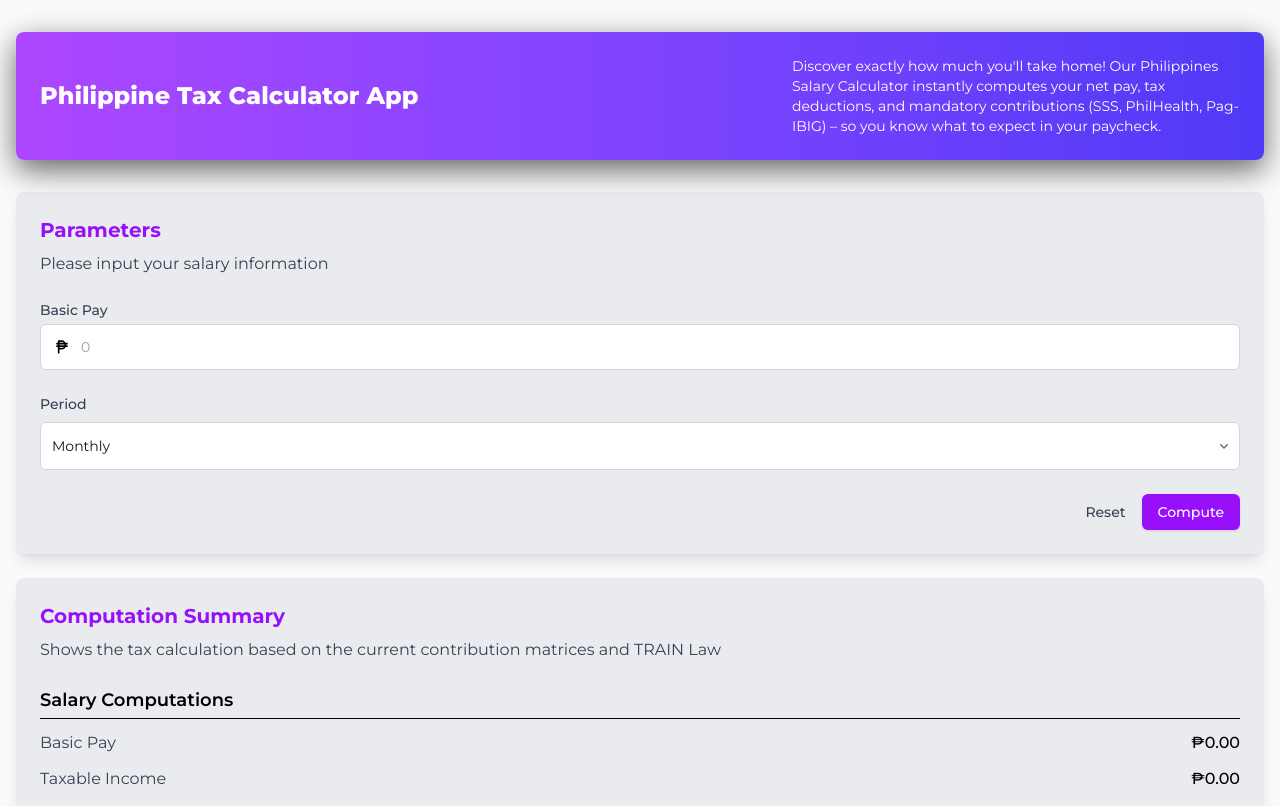
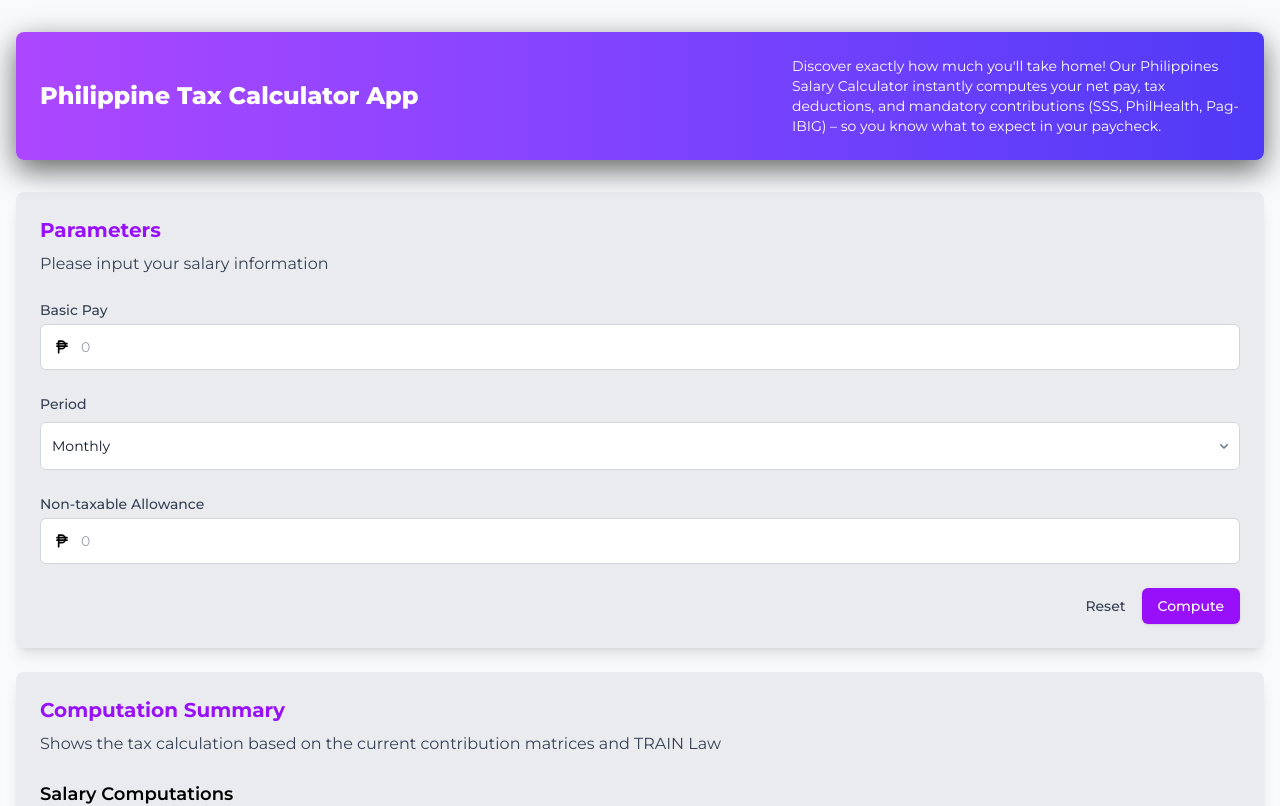
Before and after one commit to JTdev-hub/ph-tax-calculator-app, a React (Vite) app: page / in a window 1280 px wide. Shown: the top 806 px of the page. Built offline with nearby package versions, Linux system fonts and the light colour scheme.

Commit message:
-Optimize code by introducing a refactored version of an Input Box (InputBox) -Added Non Taxable Allowance

```diff
--- a/src/class/Salary.ts
+++ b/src/class/Salary.ts
@@ -9,6 +9,7 @@
 class Salary {
   _salary: number;
   _annualSalary: number;
+  _nonTaxableAllowance: number;
 
   applicableTaxBracket: TaxBracket;
   applicablePhilhealthBracket: PhilhealthBracket;
@@ -16,7 +17,8 @@
   applicableSSSBracket: SocialSecurityBracket;
 
   constructor(salary: SalaryInformation) {
-    this._salary = (salary.salary as number) * salary.period;
+    this._salary = salary.salary * salary.period;
+    this._nonTaxableAllowance = salary.nonTaxableAllowance * salary.period;
     this._annualSalary = this._salary * 12;
     this.applicableTaxBracket = this.findBracket(
       Salary.TAX_BRACKETS,
@@ -223,6 +225,10 @@
     return this._salary;
   }
 
+  get nonTaxableAllowance(): number {
+    return this._nonTaxableAllowance;
+  }
+
   get annualSalary(): number {
     return this._annualSalary;
   }
@@ -285,7 +291,11 @@
   }
 
   computeNetSalary(): number {
-    return this.computeTaxableIncome() - this.computeMonthlyTax();
+    return (
+      this.computeTaxableIncome() +
+      this._nonTaxableAllowance -
+      this.computeMonthlyTax()
+    );
   }
 
   computeTotalDeductions(): number {
--- /dev/null
+++ b/src/components/InputBox.tsx
@@ -0,0 +1,36 @@
+import React from "react";
+import { InputBoxProps } from "../types/global";
+
+interface Props {
+  children?: React.ReactNode;
+  inputBox: InputBoxProps;
+  handleOnChange?: (event: React.ChangeEvent<HTMLInputElement>) => void;
+}
+
+const InputBox = ({ children, inputBox, handleOnChange }: Props) => {
+  return (
+    <div className="mb-6">
+      <label
+        htmlFor={inputBox.id}
+        className="block text-sm font-medium text-gray-700 mb-1"
+      >
+        {inputBox.fieldName}
+      </label>
+      <div className="relative">
+        <div className="pointer-events-none absolute inset-y-0 left-0 flex items-center pl-3">
+          {children}
+        </div>
+        <input
+          id={inputBox.id}
+          placeholder="0"
+          className="block w-full bg-white rounded-md border border-gray-300 pl-10 pr-3 py-3 text-gray-900 placeholder-gray-400  focus:border-purple-500 sm:text-sm"
+          value={handleOnChange ? inputBox.value : undefined}
+          onChange={handleOnChange ? handleOnChange : undefined}
+          inputMode="numeric"
+        />
+      </div>
+    </div>
+  );
+};
+
+export default InputBox;
--- a/src/components/Parameters.tsx
+++ b/src/components/Parameters.tsx
@@ -9,6 +9,7 @@
 } from "../constants/Constants";
 import { ChevronDownIcon } from "@heroicons/react/16/solid";
 import { PERIOD } from "../constants/Constants";
+import InputBox from "./InputBox";
 
 interface Props {
   onCompute: (computedSalary: ComputedSalary) => void;
@@ -16,15 +17,18 @@
 const Parameters = ({ onCompute }: Props) => {
   let salaryObj = salary(defaultSalaryInformation);
   const [salaryInput, setSalaryInput] = useState<string>("");
+  const [nonTaxableAllownace, setNonTaxableAllowance] = useState<string>("");
   const [periodSelect, setPeriodSelect] = useState<number>(1);
 
-  const handleOnChange = (event: React.ChangeEvent<HTMLInputElement>) => {
+  const handleNumericChange =
+    (setValue: React.Dispatch<React.SetStateAction<string>>) =>
+    (event: React.ChangeEvent<HTMLInputElement>) => {
       const rawValue = event.target.value.replace(/,/g, ""); // remove commas\
       const number = Number(rawValue);
       if (!isNaN(number)) {
-      setSalaryInput(number.toLocaleString());
+        setValue(number.toLocaleString());
       } else {
-      setSalaryInput(""); // Reset if not a valid number
+        setValue(""); // Reset if not a valid number
       }
     };
 
@@ -41,11 +45,15 @@
     if (salaryInput !== null && salaryInput !== "" && salaryInput !== "0") {
       salaryObj = salary({
         salary: parseInt(salaryInput.replace(/,/g, ""), 10),
+        nonTaxableAllowance: nonTaxableAllownace
+          ? parseInt(nonTaxableAllownace.replace(/,/g, ""), 10)
+          : 0,
         period: periodSelect,
       });
       onCompute({
         taxableIncome: salaryObj.computeTaxableIncome(),
         salary: salaryObj.salary,
+        nonTaxableAllowance: salaryObj.nonTaxableAllowance,
         monthlyEstimatedTax: salaryObj.computeMonthlyTax(),
         sssContribution: salaryObj.computeSSSContribution(),
         pagIbigContribution: salaryObj.computePagIbigContribution(),
@@ -60,10 +68,13 @@
   const handleReset = () => {
     if (salaryInput) {
       setSalaryInput("");
+      setNonTaxableAllowance("");
+      setPeriodSelect(1);
     }
     salaryObj = salary(defaultSalaryInformation);
     onCompute(defaultComputedSalary);
   };
+
   return (
     <>
       <Card className="bg-gray-300/40 p-6 rounded-lg shadow-lg">
@@ -73,27 +84,16 @@
             Please input your salary information
           </p>
 
-          <div className="mb-6">
-            <label
-              htmlFor="basicPay"
-              className="block text-sm font-medium text-gray-700 mb-1"
+          <InputBox
+            inputBox={{
+              id: "basicPay",
+              fieldName: "Basic Pay",
+              value: salaryInput,
+            }}
+            handleOnChange={handleNumericChange(setSalaryInput)}
           >
-              Basic Pay
-            </label>
-            <div className="relative">
-              <div className="pointer-events-none absolute inset-y-0 left-0 flex items-center pl-3">
-                <TbCurrencyPeso className="text-black" size={20} />
-              </div>
-              <input
-                id="basicPay"
-                placeholder="0"
-                className="block w-full bg-white rounded-md border border-gray-300 pl-10 pr-3 py-3 text-gray-900 placeholder-gray-400  focus:border-purple-500 sm:text-sm"
-                value={salaryInput}
-                onChange={handleOnChange}
-                inputMode="numeric"
-              />
-            </div>
-          </div>
+            {<TbCurrencyPeso className="text-black" size={20} />}
+          </InputBox>
 
           <div className="mb-6">
             <label
@@ -124,6 +124,17 @@
             </div>
           </div>
 
+          <InputBox
+            inputBox={{
+              id: "nonTaxableAllowance",
+              fieldName: "Non-taxable Allowance",
+              value: nonTaxableAllownace,
+            }}
+            handleOnChange={handleNumericChange(setNonTaxableAllowance)}
+          >
+            {<TbCurrencyPeso className="text-black" size={20} />}
+          </InputBox>
+
           <div className="flex justify-end items-center">
             <button
               type="button"
--- a/src/constants/Constants.ts
+++ b/src/constants/Constants.ts
@@ -8,6 +8,7 @@
 
 export const salaryComputations: ComputationKeys[] = [
   { label: "Basic Pay", key: "salary" },
+  { label: "Non-taxable Allowance", key: "nonTaxableAllowance" },
   { label: "Taxable Income", key: "taxableIncome" },
   { label: "Withholding Tax", key: "monthlyEstimatedTax" },
 ];
@@ -36,6 +37,7 @@
 
 export const defaultComputedSalary: ComputedSalary = {
   salary: 0,
+  nonTaxableAllowance: 0,
   taxableIncome: 0,
   monthlyEstimatedTax: 0,
   sssContribution: 0,
@@ -53,5 +55,6 @@
 
 export const defaultSalaryInformation: SalaryInformation = {
   salary: 0,
+  nonTaxableAllowance: 0,
   period: 1,
 };
--- a/src/types/global.ts
+++ b/src/types/global.ts
@@ -34,6 +34,7 @@
 
 export interface ComputedSalary {
   salary: number;
+  nonTaxableAllowance: number;
   taxableIncome: number;
   monthlyEstimatedTax: number;
   sssContribution: number;
@@ -58,6 +59,7 @@
 
 export const defaultComputedSalary: ComputedSalary = {
   salary: 0,
+  nonTaxableAllowance: 0,
   taxableIncome: 0,
   monthlyEstimatedTax: 0,
   sssContribution: 0,
@@ -74,6 +76,13 @@
 }
 
 export interface SalaryInformation {
-  salary: number | string;
+  salary: number;
+  nonTaxableAllowance: number;
   period: number;
 }
+
+export interface InputBoxProps {
+  id: string;
+  fieldName: string;
+  value: string;
+}
```
Lines whose indentation alone changed are shown as unchanged.
